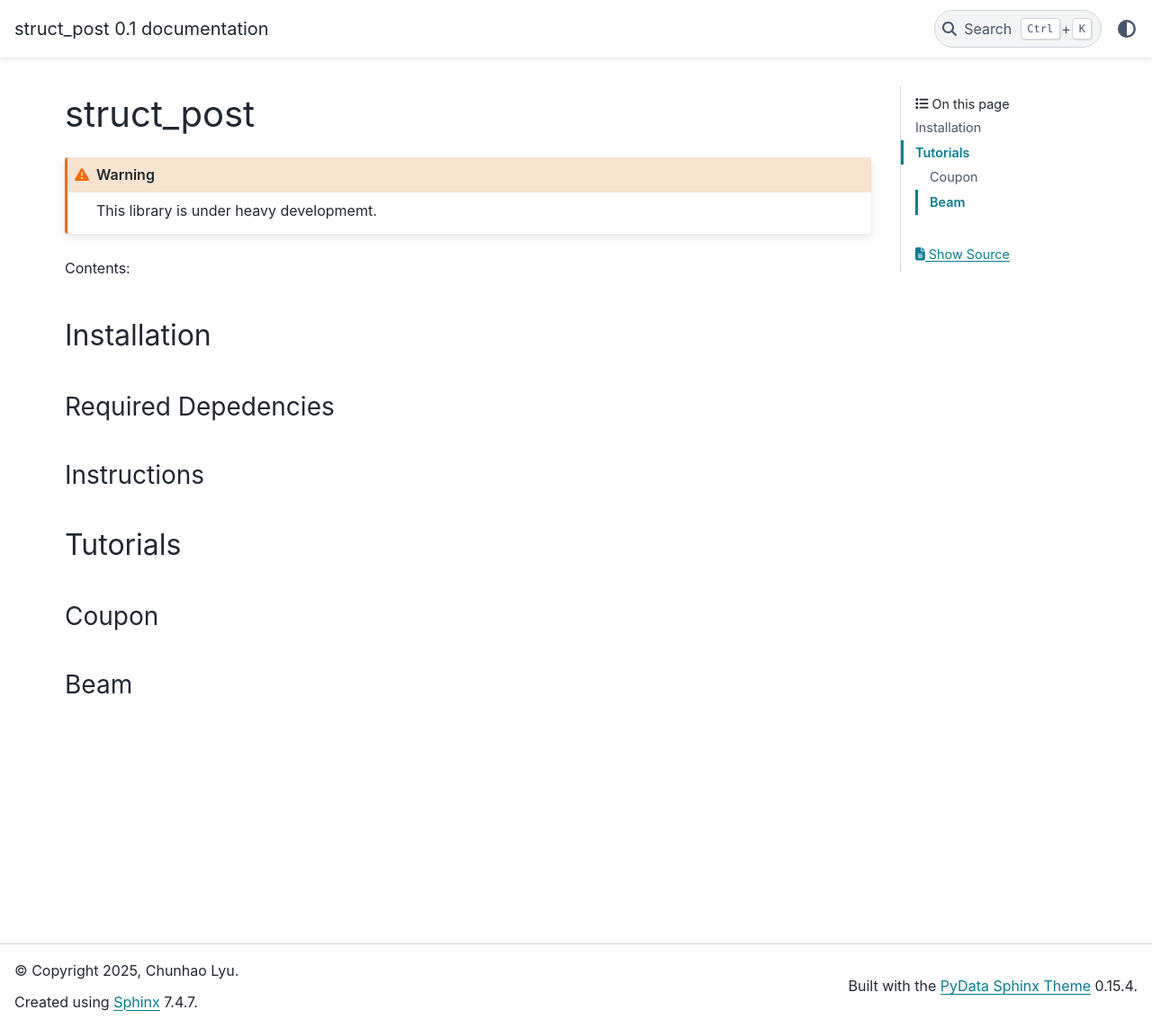
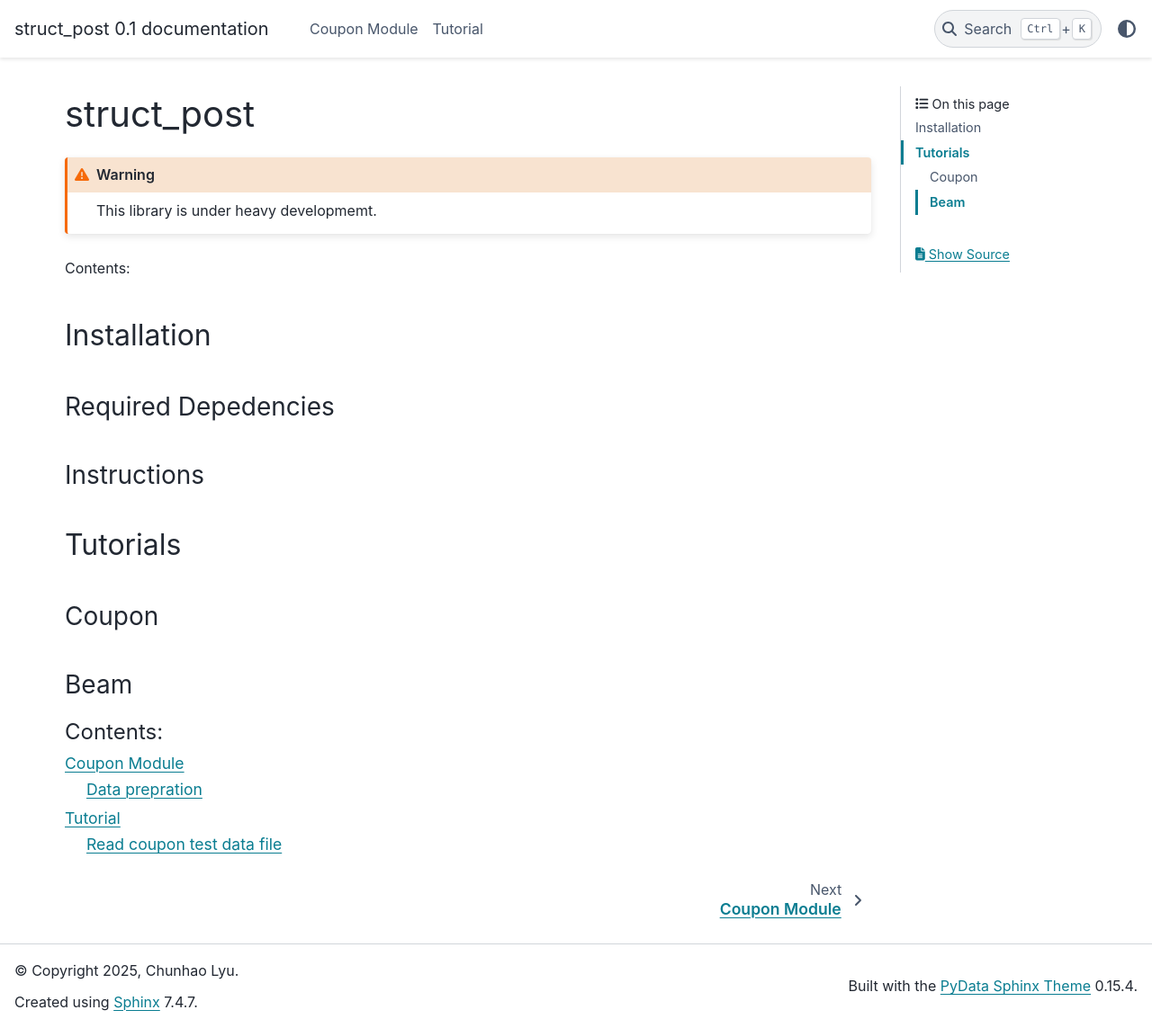
Before and after one commit to TimberEng/struct_post, a Sphinx documentation site: the page built from docs/source/index.md, in a window 1280 px wide and 1143 px high. Shown: the whole window at 90% size. Built offline with Sphinx 7.4.7 and the PyData theme 0.15.4, drawn with Linux system fonts in a browser that asks for light colours.

Commit message:
add jupyternotebook

````diff
--- a/docs/source/conf.py
+++ b/docs/source/conf.py
@@ -16,7 +16,9 @@
 
 extensions = [
     'myst_parser',
-    'sphinx.ext.duration'
+    'sphinx.ext.duration',
+    'sphinx.ext.autosectionlabel',
+    'nbsphinx', #MyST-NB
 ]
 
 templates_path = ['_templates']
--- /dev/null
+++ b/docs/source/coupon.md
@@ -0,0 +1,9 @@
+# Coupon Module
+
+## Data prepration
+
+To install struct_post:
+
+```console
+(.venv) $ pip install struct_post
+```
--- a/docs/source/index.md
+++ b/docs/source/index.md
@@ -30,4 +30,7 @@
 ```{toctree}
 :caption: 'Contents:'
 :maxdepth: 2
+
+coupon
+notebooks/tutorial
 ```
````
Also changed, not shown: docs/source/notebooks/tutorial.ipynb (added).
